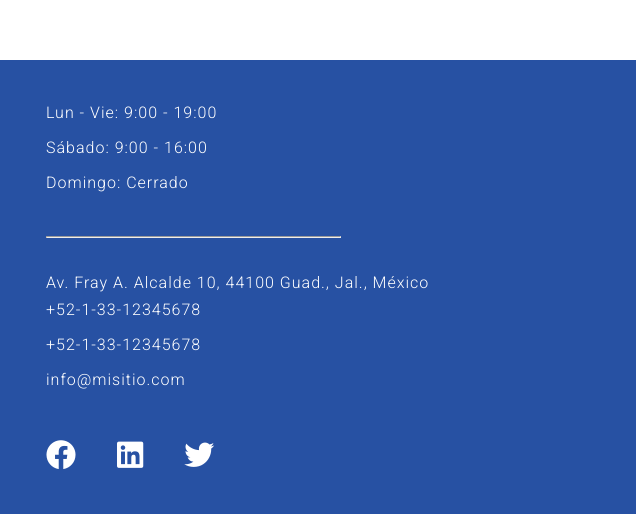
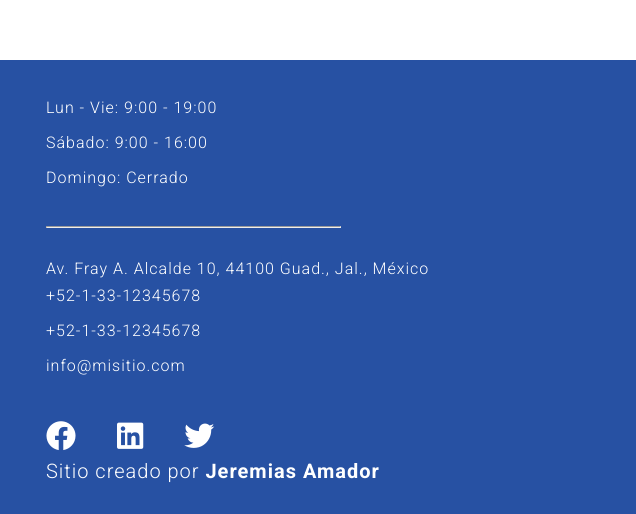
Before and after one commit to Jerucho/doctor-template, a plain HTML site: page index.html in a window 1280 px wide. Shown: the part 3843-4357 px from the top of the page, 644-1280 px from the left. Drawn offline with Linux system fonts and the light colour scheme.

Commit message:
Add: Credits in footer

```diff
--- a/index.html
+++ b/index.html
@@ -217,6 +217,12 @@
             <li class="sn__li"><i class="fa-brands fa-linkedin"></i></li>
             <li class="sn__li"><i class="fa-brands fa-twitter"></i></li>
           </ul>
+          <span class="footer-details">
+            Sitio creado por
+            <a target="_blank" href="https://github.com/Jerucho"
+              >Jeremias Amador</a
+            >
+          </span>
         </div>
       </div>
     </footer>
--- a/styles/footer/footer.css
+++ b/styles/footer/footer.css
@@ -8,6 +8,20 @@
 }
 .footer__map {
   width: 50%;
+}
+.footer-details {
+  font-weight: lighter;
+
+  letter-spacing: 1px;
+}
+.footer-details a {
+  color: #fff;
+  font-weight: bold;
+  text-decoration: none;
+  transition: 0.1s linear all;
+}
+.footer-details a:hover {
+  color: var(--first-orange);
 }
 .footer__contact-container {
   height: auto;
```
